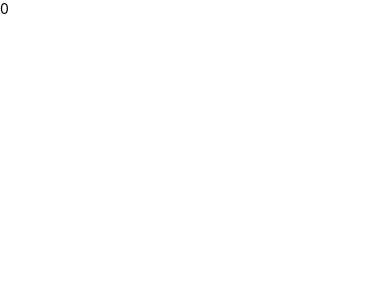
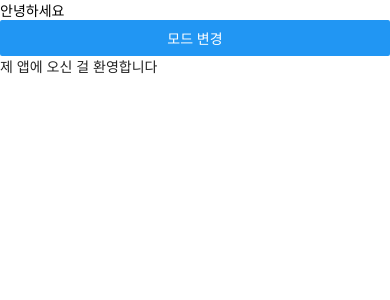
Before and after one commit to Hyemin0102/react-native-app, a React Native app: screen / in a window 390 px wide. Shown: the top 300 px of the page. Built offline with nearby package versions, Linux system fonts and the light colour scheme.

Commit message:
useContext 구현

```diff
--- a/App.tsx
+++ b/App.tsx
@@ -1,31 +1,27 @@
-import React, {useEffect, useState} from 'react';
-import {SafeAreaView, Text, StyleSheet} from 'react-native';
+import React, {useState} from 'react';
+import {Button, SafeAreaView, Text, View} from 'react-native';
+import {ThemeContext} from './context/ThemeContext.js';
+import HomeScreen from './components/HomeScreen/HomeScreen.js';
 function App(): React.JSX.Element {
-  const [text, setText] = useState(0);
+  const [isDarkMode, setIsDarkMode] = useState(false);
 
-  useEffect(() => {
-    console.log('의존성 배열 있음');
-  }, [text]);
-
-  useEffect(() => {
-    console.log('렌더링 됐습니다!');
-  }, []);
+  const toggleTheme = () => {
+    setIsDarkMode(!isDarkMode);
+  };
 
   return (
-    <SafeAreaView style={styles.container}>
-      <Text onPress={() => setText(text + 1)}>{text}</Text>
-    </SafeAreaView>
+    //컨텍스트 감싸기, 전달할 값은 다크모드 상태
+    <ThemeContext.Provider value={isDarkMode}>
+      <SafeAreaView>
+        <View style={{backgroundColor: isDarkMode ? '#222222' : 'white'}}>
+          <Text>안녕하세요</Text>
+          <Button title={'모드 변경'} onPress={toggleTheme} />
+        </View>
+        <HomeScreen />
+      </SafeAreaView>
+    </ThemeContext.Provider>
   );
 }
-
-const styles = StyleSheet.create({
-  container: {
-    flex: 1,
-  },
-  scrollContainer: {
-    flex: 1,
-  },
-});
 
 export default App;
 
--- /dev/null
+++ b/components/HomeScreen/HomeScreen.js
@@ -0,0 +1,18 @@
+import React, {useContext} from 'react';
+import {Text, View} from 'react-native';
+import {ThemeContext} from '../../context/ThemeContext';
+
+const HomeScreen = () => {
+  //다크모드인지 확인 필요, useContext로 컨텍스트 불러옴
+  const isDarkMode = useContext(ThemeContext);
+
+  return (
+    <View style={{backgroundColor: isDarkMode ? '#222222' : 'white'}}>
+      <Text style={{color: isDarkMode ? 'white' : '#222222'}}>
+        제 앱에 오신 걸 환영합니다
+      </Text>
+    </View>
+  );
+};
+
+export default HomeScreen;
--- /dev/null
+++ b/context/ThemeContext.js
@@ -0,0 +1,4 @@
+import {createContext} from 'react';
+
+//컨텍스트 생성
+export const ThemeContext = createContext();
```
